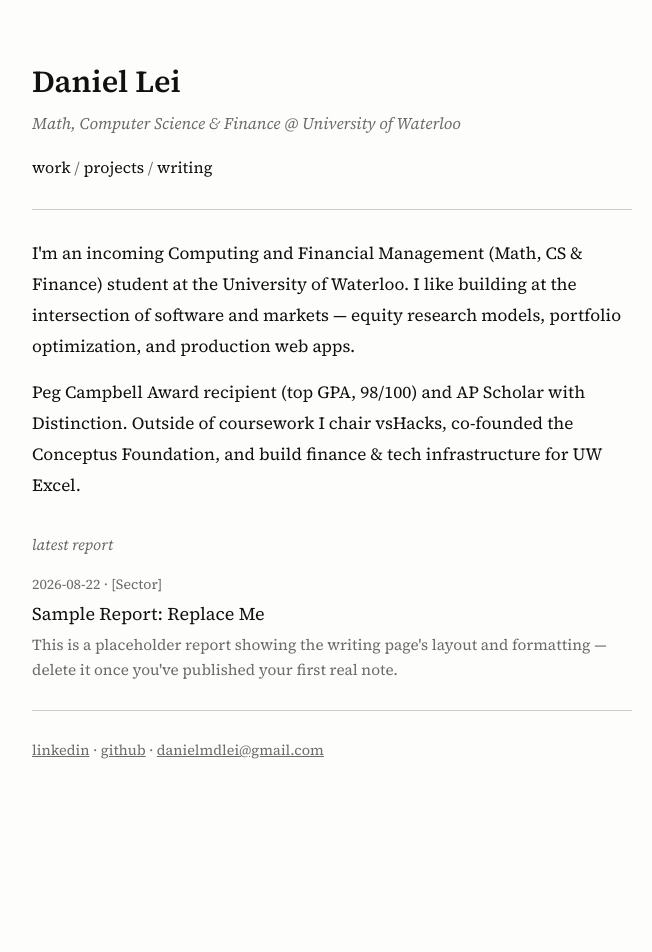
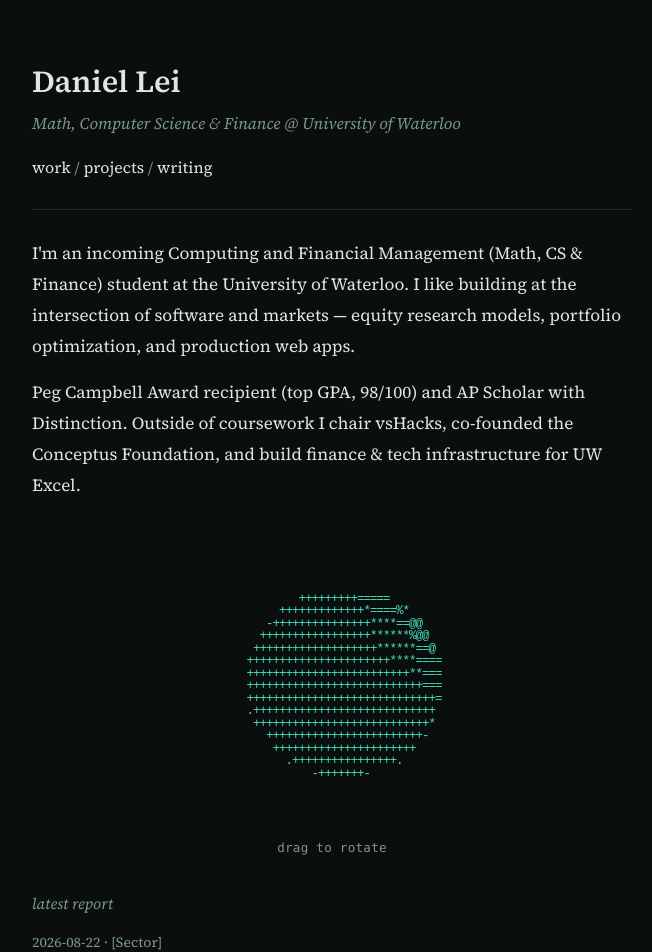
Before and after one commit to McMuf/daniellei.com, a React (Vite) app: page / in a window 1280 px wide. Shown: the top 952 px of the page, without its empty margins (308-960 px from the left). Before the commit the page ends 823 px from the top, so only its background shows below. Built offline with nearby package versions, Linux system fonts and the light colour scheme.

Commit message:
dark + turquoise palette on aesthetic 2, add interactive ascii sphere

```diff
--- a/src/App.css
+++ b/src/App.css
@@ -57,6 +57,34 @@
   font-size: 0.95rem;
   line-height: 1.8;
   margin-bottom: 16px;
+}
+
+.ascii-sphere-block {
+  margin: 30px 0;
+  display: flex;
+  flex-direction: column;
+  align-items: center;
+}
+.ascii-sphere {
+  width: 100%;
+  height: 300px;
+  overflow: hidden;
+  cursor: grab;
+  display: flex;
+  align-items: center;
+  justify-content: center;
+}
+.ascii-sphere:active { cursor: grabbing; }
+.ascii-sphere pre {
+  font-family: var(--font-mono) !important;
+  line-height: 0.7 !important;
+}
+.ascii-sphere-caption {
+  margin-top: 8px;
+  font-size: 0.7rem;
+  font-family: var(--font-mono);
+  color: var(--muted);
+  letter-spacing: 0.02em;
 }
 
 .latest-report { margin-top: 32px; }
@@ -186,15 +214,16 @@
 .post-content th { font-weight: 600; }
 
 .post-content code {
-  font-family: ui-monospace, "SFMono-Regular", Menlo, Consolas, monospace;
+  font-family: var(--font-mono);
   font-size: 0.85em;
-  background: #f1f1ee;
+  background: var(--line);
+  color: var(--accent);
   padding: 1px 5px;
   border-radius: 3px;
 }
 
 .post-content pre {
-  background: #f1f1ee;
+  background: var(--line);
   padding: 14px 16px;
   border-radius: 4px;
   overflow-x: auto;
--- /dev/null
+++ b/src/components/AsciiSphere.tsx
@@ -0,0 +1,80 @@
+import { useEffect, useRef } from 'react'
+import * as THREE from 'three'
+import { AsciiEffect } from 'three/addons/effects/AsciiEffect.js'
+import { OrbitControls } from 'three/addons/controls/OrbitControls.js'
+
+export default function AsciiSphere() {
+  const containerRef = useRef<HTMLDivElement>(null)
+
+  useEffect(() => {
+    const container = containerRef.current
+    if (!container) return
+
+    const height = 300
+    let width = container.clientWidth
+
+    const camera = new THREE.PerspectiveCamera(70, width / height, 1, 1000)
+    camera.position.set(0, 0, 220)
+
+    const scene = new THREE.Scene()
+    scene.add(new THREE.AmbientLight(0xffffff, 0.5))
+    const pointLight = new THREE.PointLight(0xffffff, 3, 0, 0)
+    pointLight.position.set(200, 200, 200)
+    scene.add(pointLight)
+
+    const sphere = new THREE.Mesh(
+      new THREE.IcosahedronGeometry(90, 2),
+      new THREE.MeshPhongMaterial({ flatShading: true }),
+    )
+    scene.add(sphere)
+
+    const renderer = new THREE.WebGLRenderer()
+    renderer.setSize(width, height)
+
+    const effect = new AsciiEffect(renderer, ' .:-+*=%@#', { invert: true, resolution: 0.16 })
+    effect.setSize(width, height)
+    effect.domElement.style.color = '#45e0c0'
+    effect.domElement.style.backgroundColor = 'transparent'
+    container.appendChild(effect.domElement)
+
+    const controls = new OrbitControls(camera, effect.domElement)
+    controls.enableZoom = false
+    controls.enablePan = false
+    controls.autoRotate = true
+    controls.autoRotateSpeed = 1.6
+
+    let raf = 0
+    const animate = () => {
+      raf = requestAnimationFrame(animate)
+      controls.update()
+      effect.render(scene, camera)
+    }
+    animate()
+
+    const onResize = () => {
+      width = container.clientWidth
+      camera.aspect = width / height
+      camera.updateProjectionMatrix()
+      renderer.setSize(width, height)
+      effect.setSize(width, height)
+    }
+    window.addEventListener('resize', onResize)
+
+    return () => {
+      cancelAnimationFrame(raf)
+      window.removeEventListener('resize', onResize)
+      controls.dispose()
+      if (effect.domElement.parentNode === container) container.removeChild(effect.domElement)
+      renderer.dispose()
+      sphere.geometry.dispose()
+      ;(sphere.material as THREE.Material).dispose()
+    }
+  }, [])
+
+  return (
+    <div className="ascii-sphere-block">
+      <div ref={containerRef} className="ascii-sphere" />
+      <p className="ascii-sphere-caption">drag to rotate</p>
+    </div>
+  )
+}
--- a/src/index.css
+++ b/src/index.css
@@ -1,10 +1,13 @@
 :root {
-  --bg: #fdfdfb;
-  --fg: #111111;
-  --muted: #6b6b6b;
-  --line: #cccccc;
-  --link: #0645ad;
+  --bg: #0a0f0e;
+  --fg: #dbe8e4;
+  --muted: #7c9791;
+  --line: #1e2e2a;
+  --link: #45e0c0;
+  --accent: #45e0c0;
+  --accent-dim: #2a8f7a;
   --font-serif: "Source Serif 4", "Source Serif Pro", Georgia, "Times New Roman", serif;
+  --font-mono: ui-monospace, "SFMono-Regular", "Menlo", "Consolas", monospace;
 }
 
 * {
--- a/src/pages/Home.tsx
+++ b/src/pages/Home.tsx
@@ -1,6 +1,7 @@
 import { Link } from 'react-router-dom'
 import { profile } from '../data/profile'
 import { posts } from '../lib/posts'
+import AsciiSphere from '../components/AsciiSphere'
 
 export default function Home() {
   const latest = posts[0]
@@ -10,6 +11,8 @@
       {profile.bio.map((p, i) => (
         <p key={i} className="home-bio">{p}</p>
       ))}
+
+      <AsciiSphere />
 
       {latest && (
         <div className="latest-report">
```
Also changed, not shown: index.html (+2 -2 lines), package.json (+5 -3 lines), 1 other file (tests, documents, lock files or other folders).
